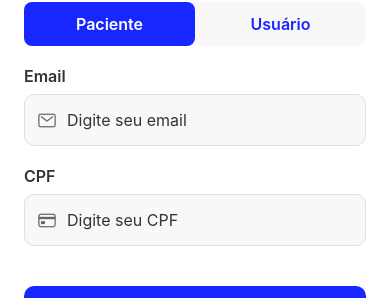
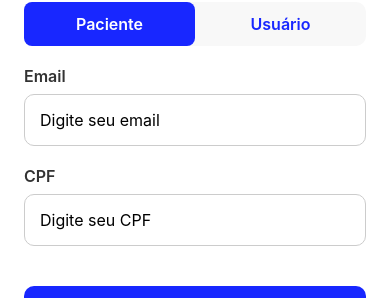
Before and after one commit to Matheusl-Silva/SaudePositivoAPP, a React Native app in the folder PositivoAPP/: screen /Login in a window 390 px wide. Shown: the part 255-553 px from the top of the page. Built offline with nearby package versions, Linux system fonts and the light colour scheme.

Commit message:
✨ feat: Criação rota para login do usuario
Feito a criação da rota para poder logar no sistema, também ajustado a tela inicial pois antes não estava sendo possível inserir a senha na tela de usuario

```diff
--- a/PositivoAPP/package.json
+++ b/PositivoAPP/package.json
@@ -13,6 +13,7 @@
     "@expo/metro-runtime": "~6.1.2",
     "@react-navigation/native": "^7.1.17",
     "@react-navigation/native-stack": "^7.3.26",
+    "axios": "^1.12.2",
     "expo": "54.0.7",
     "expo-status-bar": "~3.0.8",
     "install": "^0.13.0",
--- a/PositivoAPP/src/pages/Login/index.js
+++ b/PositivoAPP/src/pages/Login/index.js
@@ -1,3 +1,4 @@
+import React, { useState } from "react";
 import {
   View,
   Text,
@@ -5,16 +6,18 @@ import {
   TouchableOpacity,
   TextInput,
   Alert,
+  ActivityIndicator,
 } from "react-native";
-import { useState } from "react";
 import { Ionicons } from "@expo/vector-icons";
 import { useNavigation } from "@react-navigation/native";
+import api from "../../services/api";
 
 export default function Login() {
   const [userType, setUserType] = useState("paciente");
   const [email, setEmail] = useState("");
   const [cpf, setCpf] = useState("");
-  const [password, setPassword] = useState("");
+  const [senha, setSenha] = useState("");
+  const [loading, setLoading] = useState(false);
   const navigation = useNavigation();
 
   const formatarCPF = (text) => {
@@ -32,25 +35,29 @@ export default function Login() {
     )}-${numeros.slice(9, 11)}`;
   };
 
-  const handleLogin = () => {
-    if (userType === "paciente") {
-      if (!email || !cpf) {
-        Alert.alert("Erro", "Por favor, preencha todos os campos.");
+  const handleLogin = async () => {
+    if (!email || !senha) {
+      Alert.alert("Erro", "Por favor, preencha o email e a senha.");
       return;
     }
-      Alert.alert("Sucesso", "Login de paciente bem-sucedido!");
-    } else {
-      if (!email || !password) {
-        Alert.alert("Erro", "Por favor, preencha todos os campos.");
-        return;
-      }
-      Alert.alert("Sucesso", "Login de usuário do sistema bem-sucedido!");
+    setLoading(true);
+    const payload = { email, senha };
+    try {
+      const response = await api.post("/usuarios/login", payload);
+      Alert.alert("Sucesso!", "Login de usuário realizado com sucesso.");
+    } catch (error) {
+      console.error(error.response?.data || error.message);
+      const errorMessage =
+        error.response?.data?.message ||
+        "Email ou senha incorretos. Tente novamente.";
+      Alert.alert("Erro no Login", errorMessage);
+    } finally {
+      setLoading(false);
     }
   };
 
   return (
     <View style={styles.container}>
-      {/* Header */}
       <View style={styles.header}>
         <Ionicons name="medical" size={32} color="#1827ff" />
         <Text style={styles.headerTitle}>Saúde Positivo</Text>
@@ -62,7 +69,6 @@ export default function Login() {
           Faça login para acessar seus exames
         </Text>
 
-        {/* Seletor de tipo de usuário */}
         <View style={styles.userTypeSelector}>
           <TouchableOpacity
             style={[
@@ -80,6 +86,7 @@ export default function Login() {
               Paciente
             </Text>
           </TouchableOpacity>
+
           <TouchableOpacity
             style={[
               styles.userTypeButton,
@@ -100,13 +107,6 @@ export default function Login() {
 
         <View style={styles.inputContainer}>
           <Text style={styles.label}>Email</Text>
-          <View style={styles.inputWrapper}>
-            <Ionicons
-              name="mail-outline"
-              size={20}
-              color="#666"
-              style={styles.inputIcon}
-            />
           <TextInput
             style={styles.input}
             placeholder="Digite seu email"
@@ -114,21 +114,15 @@ export default function Login() {
             onChangeText={setEmail}
             keyboardType="email-address"
             autoCapitalize="none"
-              autoCorrect={false}
           />
         </View>
-        </View>
 
-        {userType === "paciente" ? (
-          <View style={styles.inputContainer}>
+        <View
+          style={
+            userType === "paciente" ? styles.inputContainer : styles.hidden
+          }
+        >
           <Text style={styles.label}>CPF</Text>
-            <View style={styles.inputWrapper}>
-              <Ionicons
-                name="card-outline"
-                size={20}
-                color="#666"
-                style={styles.inputIcon}
-              />
           <TextInput
             style={styles.input}
             placeholder="Digite seu CPF"
@@ -136,36 +130,32 @@ export default function Login() {
             onChangeText={(text) => setCpf(formatarCPF(text))}
             keyboardType="numeric"
             maxLength={14}
-                autoCapitalize="none"
-                autoCorrect={false}
           />
         </View>
-          </View>
-        ) : (
-          <View style={styles.inputContainer}>
+
+        <View
+          style={userType === "usuario" ? styles.inputContainer : styles.hidden}
+        >
           <Text style={styles.label}>Senha</Text>
-            <View style={styles.inputWrapper}>
-              <Ionicons
-                name="lock-closed-outline"
-                size={20}
-                color="#666"
-                style={styles.inputIcon}
-              />
           <TextInput
             style={styles.input}
             placeholder="Digite sua senha"
-                value={password}
-                onChangeText={setPassword}
+            value={senha}
+            onChangeText={setSenha}
             secureTextEntry={true}
-                autoCapitalize="none"
-                autoCorrect={false}
           />
         </View>
-          </View>
+
+        <TouchableOpacity
+          style={styles.loginButton}
+          onPress={handleLogin}
+          disabled={loading}
+        >
+          {loading ? (
+            <ActivityIndicator color="#fff" />
+          ) : (
+            <Text style={styles.loginButtonText}>Entrar</Text>
           )}
-
-        <TouchableOpacity style={styles.loginButton} onPress={handleLogin}>
-          <Text style={styles.loginButtonText}>Entrar</Text>
         </TouchableOpacity>
       </View>
     </View>
@@ -173,11 +163,7 @@ export default function Login() {
 }
 
 const styles = StyleSheet.create({
-  container: {
-    flex: 1,
-    backgroundColor: "#fff",
-    paddingHorizontal: 24,
-  },
+  container: { flex: 1, backgroundColor: "#fff", paddingHorizontal: 24 },
   header: {
     flexDirection: "row",
     alignItems: "center",
@@ -191,9 +177,7 @@ const styles = StyleSheet.create({
     marginLeft: 12,
     color: "#1827ff",
   },
-  formContainer: {
-    flex: 1,
-  },
+  formContainer: { flex: 1 },
   bemvindoText: {
     fontSize: 28,
     fontWeight: "bold",
@@ -219,50 +203,23 @@ const styles = StyleSheet.create({
     paddingVertical: 12,
     borderRadius: 8,
   },
-  activeUserTypeButton: {
-    backgroundColor: "#1827ff",
-  },
-  userTypeButtonText: {
+  activeUserTypeButton: { backgroundColor: "#1827ff" },
+  userTypeButtonText: { fontSize: 16, fontWeight: "600", color: "#1827ff" },
+  activeUserTypeButtonText: { color: "#fff" },
+  inputContainer: { marginBottom: 20 },
+  label: { fontSize: 16, fontWeight: "600", marginBottom: 8, color: "#333" },
+  input: {
+    borderWidth: 1,
+    borderColor: "#ccc",
+    padding: 15,
+    borderRadius: 10,
     fontSize: 16,
-    fontWeight: "600",
-    color: "#1827ff",
-  },
-  activeUserTypeButtonText: {
-    color: "#fff",
-  },
-  inputContainer: {
-    marginBottom: 20,
-  },
-  label: {
-    fontSize: 16,
-    fontWeight: "600",
-    marginBottom: 8,
-    color: "#333",
-  },
-  inputWrapper: {
-    flexDirection: "row",
-    alignItems: "center",
-    backgroundColor: "#f8f8f8",
-    borderRadius: 10,
-    paddingHorizontal: 12,
-    borderWidth: 1,
-    borderColor: "#e0e0e0",
-  },
-  inputIcon: {
-    marginRight: 10,
-  },
-  input: {
-    flex: 1,
-    paddingVertical: 15,
-    fontSize: 16,
-    color: "#333",
   },
   loginButton: {
     backgroundColor: "#1827ff",
     paddingVertical: 15,
     borderRadius: 10,
     marginTop: 20,
-    marginBottom: 30,
   },
   loginButtonText: {
     color: "#fff",
@@ -270,4 +227,8 @@ const styles = StyleSheet.create({
     fontWeight: "bold",
     textAlign: "center",
   },
+
+  hidden: {
+    display: "none",
+  },
 });
--- /dev/null
+++ b/PositivoAPP/src/services/api.js
@@ -0,0 +1,9 @@
+import axios from "axios";
+
+const API_URL = "http://192.168.1.8:3000";
+
+const api = axios.create({
+  baseURL: API_URL,
+});
+
+export default api;
```
Also changed, not shown: 1 other file (tests, documents, lock files or other folders). Lines whose indentation alone changed are shown as unchanged.
